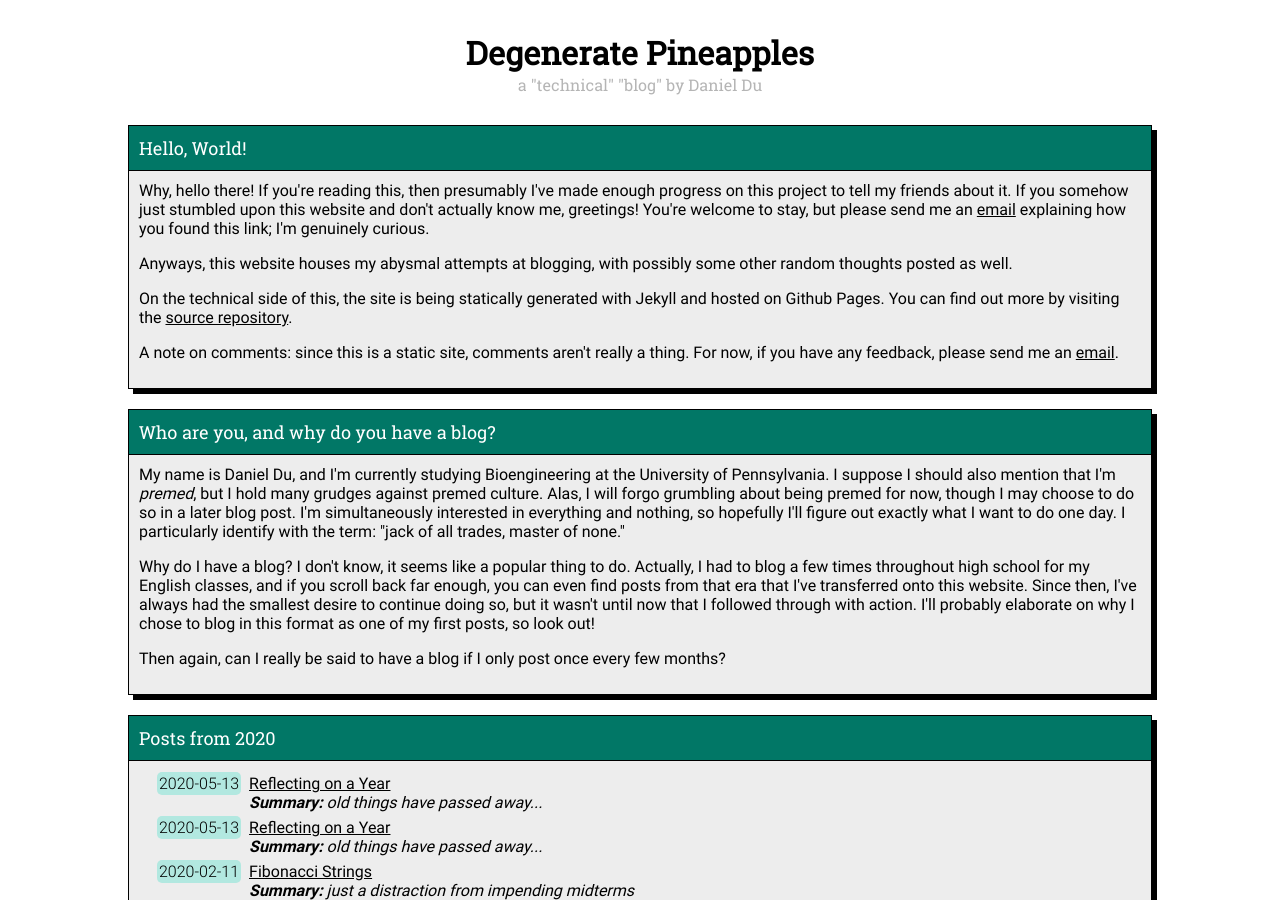
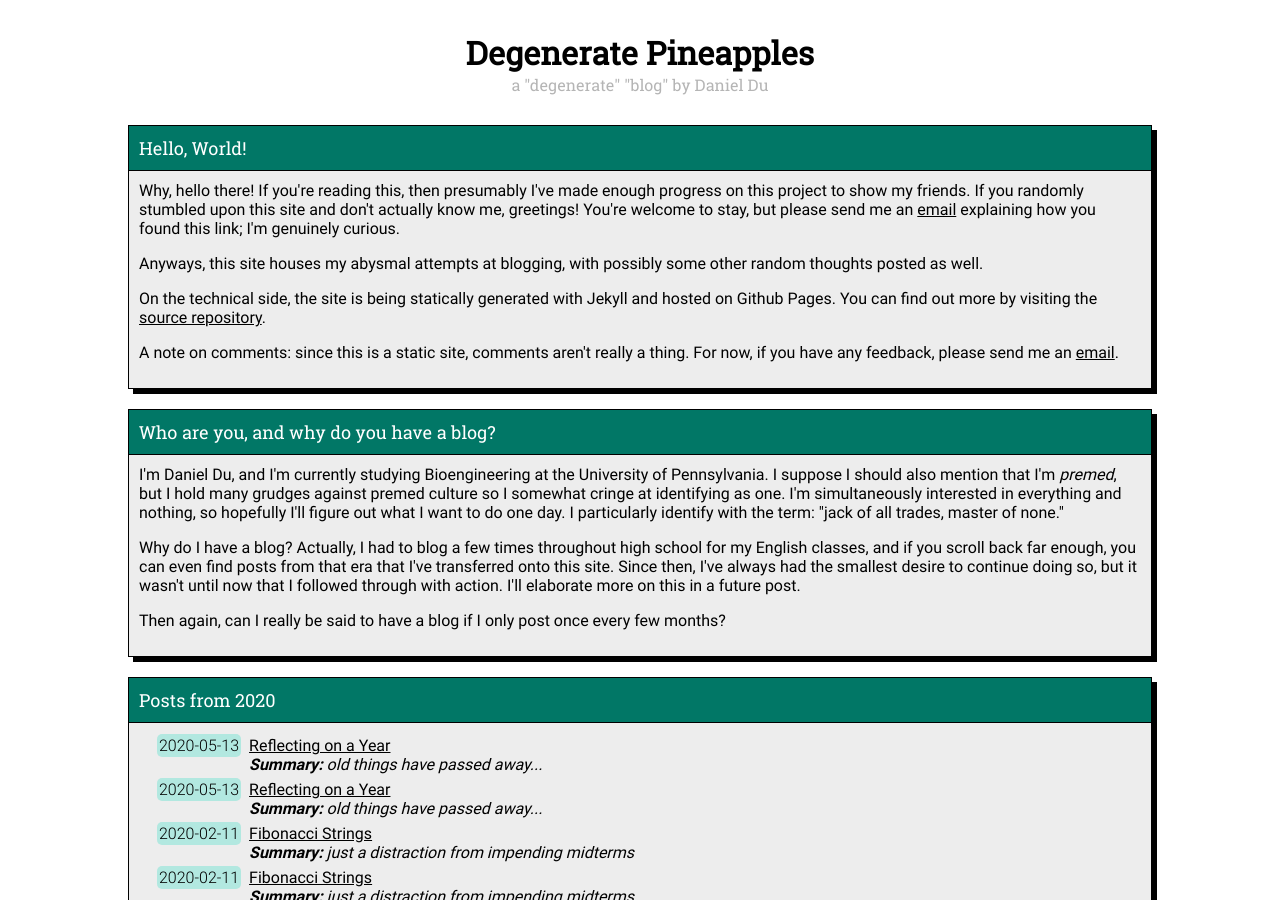
Before and after one commit to degeneratepineapples/degeneratepineapples.github.io, a Jekyll site: the page built from index.html, in a window 1280 px wide and 900 px high. Built offline with Jekyll 4.4.1, drawn with Linux system fonts in a browser that asks for light colours.

Commit message:
Fix email

```diff
--- a/_includes/header.html
+++ b/_includes/header.html
@@ -4,5 +4,5 @@
       {{ site.title }}
     </a>
   </h1>
-  <p>a "technical" "blog" by Daniel Du</p>
+  <p>a "degenerate" "blog" by Daniel Du</p>
 </header>
--- a/index.html
+++ b/index.html
@@ -6,17 +6,17 @@ layout: default
   <div class="ui-head">Hello, World!</div>
   <div class="ui-body">
     <p>
-      Why, hello there! If you're reading this, then presumably I've made enough progress on this project to tell my friends about it. If you somehow just stumbled upon this website and don't actually know me, greetings!
-      You're welcome to stay, but please send me an <a href="dadu@seas.upenn.edu">email</a> explaining how you found this link; I'm genuinely curious.
+      Why, hello there! If you're reading this, then presumably I've made enough progress on this project to show my friends. If you randomly stumbled upon this site and don't actually know me, greetings!
+      You're welcome to stay, but please send me an <a href="mailto:dadu@seas.upenn.edu">email</a> explaining how you found this link; I'm genuinely curious.
     </p>
     <p>
-      Anyways, this website houses my abysmal attempts at blogging, with possibly some other random thoughts posted as well.
+      Anyways, this site houses my abysmal attempts at blogging, with possibly some other random thoughts posted as well.
     </p>
     <p>
-      On the technical side of this, the site is being statically generated with Jekyll and hosted on Github Pages. You can find out more by visiting the <a href="https://github.com/degeneratepineapples/dp_blog">source repository</a>.
+      On the technical side, the site is being statically generated with Jekyll and hosted on Github Pages. You can find out more by visiting the <a href="https://github.com/degeneratepineapples/dp_blog">source repository</a>.
     </p>
     <p>
-      A note on comments: since this is a static site, comments aren't really a thing. For now, if you have any feedback, please send me an <a href="dadu@seas.upenn.edu">email</a>.
+      A note on comments: since this is a static site, comments aren't really a thing. For now, if you have any feedback, please send me an <a href="mailto:dadu@seas.upenn.edu">email</a>.
     </p>
   </div>
 </div>
@@ -25,13 +25,12 @@ layout: default
   <div class="ui-head">Who are you, and why do you have a blog?</div>
   <div class="ui-body">
     <p>
-      My name is Daniel Du, and I'm currently studying Bioengineering at the University of Pennsylvania. I suppose I should also mention that I'm <em>premed</em>, but I hold many grudges against premed culture.
-      Alas, I will forgo grumbling about being premed for now, though I may choose to do so in a later blog post. I'm simultaneously interested in everything and nothing, so hopefully I'll figure out exactly what
-      I want to do one day. I particularly identify with the term: "jack of all trades, master of none."
+      I'm Daniel Du, and I'm currently studying Bioengineering at the University of Pennsylvania. I suppose I should also mention that I'm <em>premed</em>, but I hold many grudges against premed culture so
+      I somewhat cringe at identifying as one. I'm simultaneously interested in everything and nothing, so hopefully I'll figure out what I want to do one day. I particularly identify with the term: "jack of all trades, master of none."
     </p>
     <p>
-      Why do I have a blog? I don't know, it seems like a popular thing to do. Actually, I had to blog a few times throughout high school for my English classes, and if you scroll back far enough, you can even find posts from that era that I've transferred onto this website.
-      Since then, I've always had the smallest desire to continue doing so, but it wasn't until now that I followed through with action. I'll probably elaborate on why I chose to blog in this format as one of my first posts, so look out!
+      Why do I have a blog? Actually, I had to blog a few times throughout high school for my English classes, and if you scroll back far enough, you can even find posts from that era that I've transferred onto this site.
+      Since then, I've always had the smallest desire to continue doing so, but it wasn't until now that I followed through with action. I'll elaborate more on this in a future post.
     </p>
     <p>
       Then again, can I really be said to have a blog if I only post once every few months?
```
